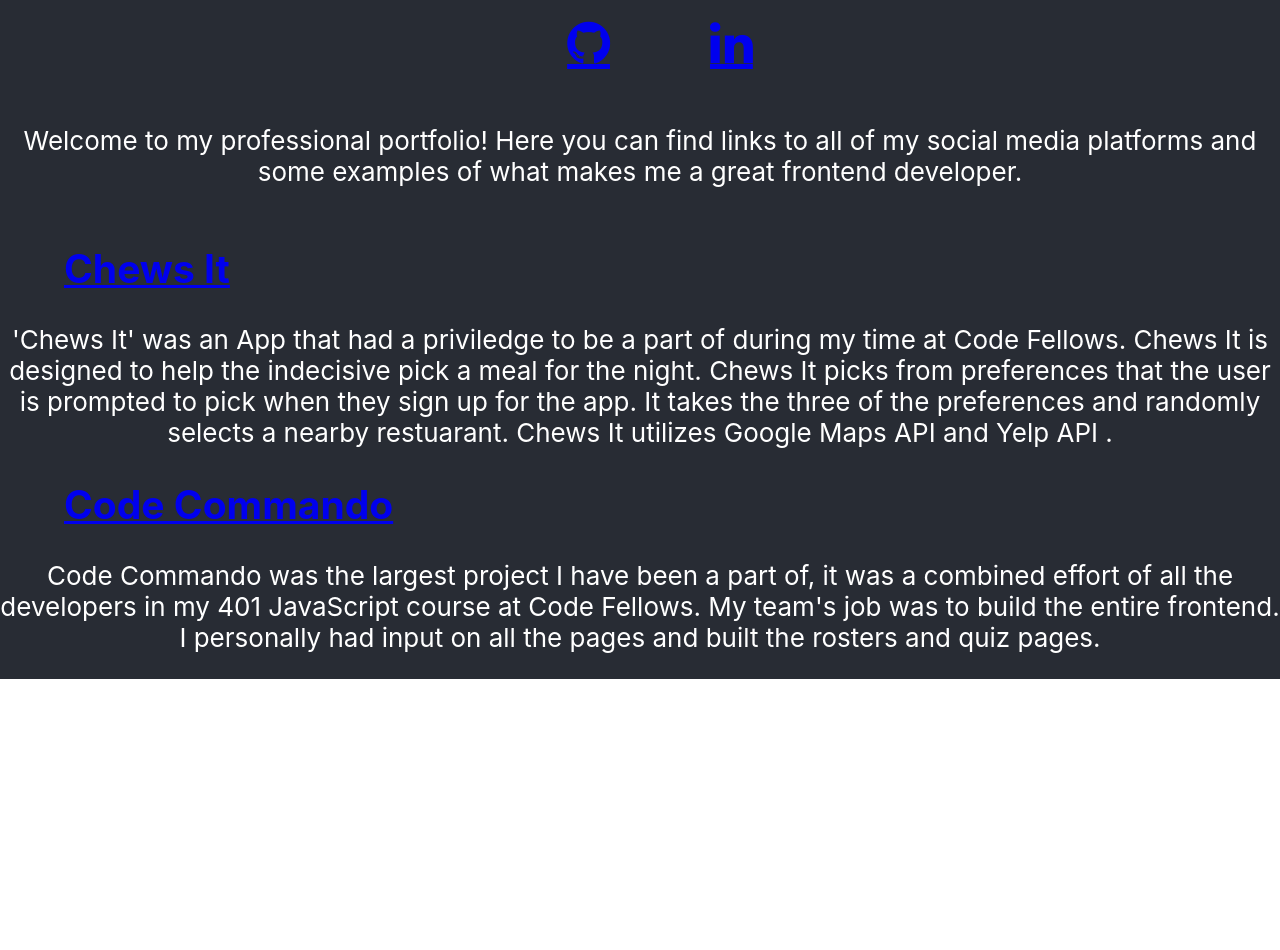
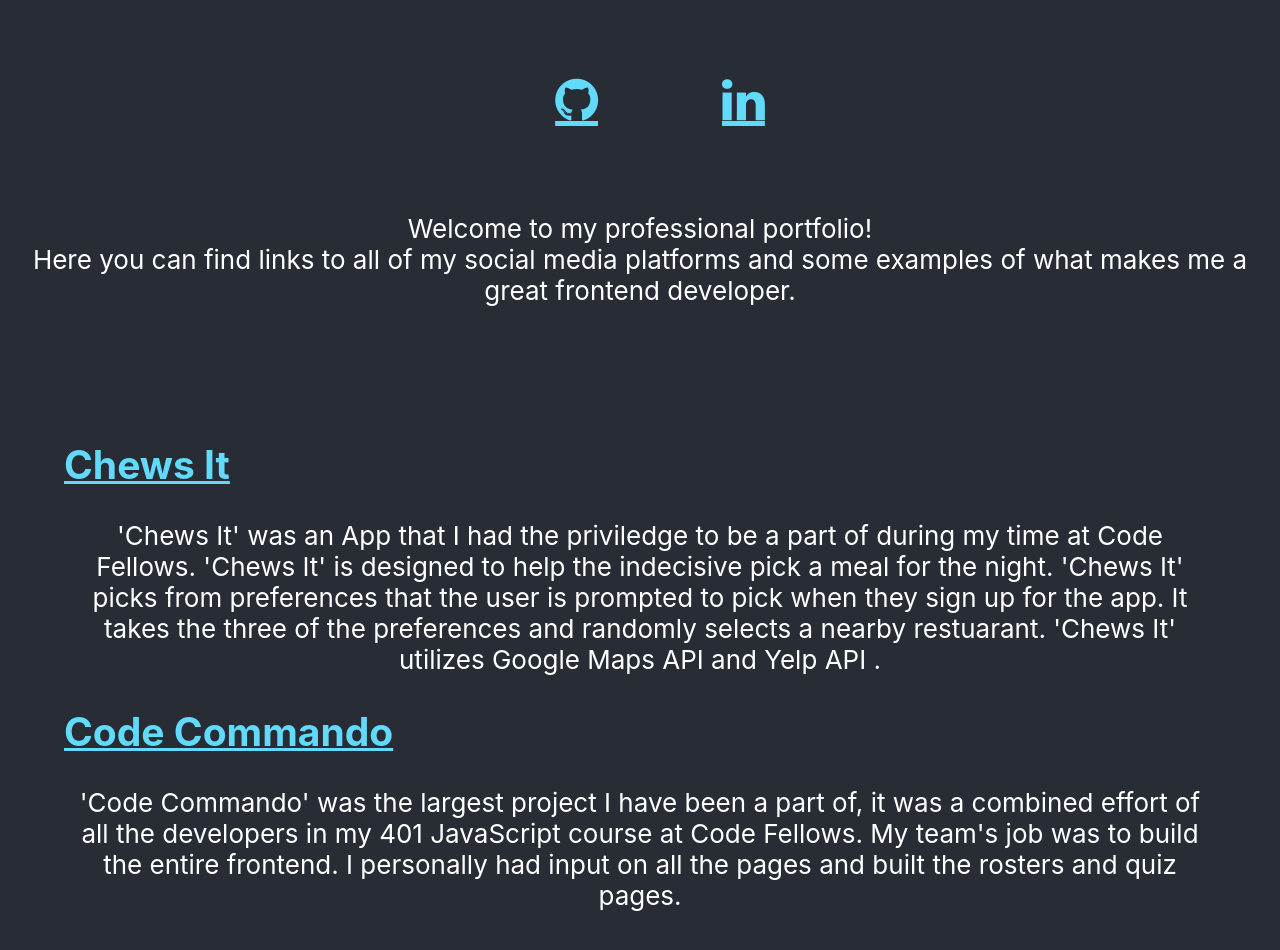
Before and after one commit to Aaronmeade92/portfolio, a React (Create React App) app: page / in a window 1280 px wide. Shown: the part 440-1390 px from the top of the page. Before the commit the page ends 1119 px from the top, so only its background shows below. Built offline with nearby package versions, Linux system fonts and the light colour scheme.

Commit message:
fixed some styling

```diff
--- a/src/components/Content.js
+++ b/src/components/Content.js
@@ -3,24 +3,31 @@ import React, {Fragment,Component} from 'react';
 
 const projects = {
     textAlign: "left",
-    paddingLeft: "5%"
+    padding: "5%"
 }
 
+const projectsText = {
+    textAlign: "center",
+}
+
+const projectLinks = {
+    color: "#61dafb",
+}
 
 class Content extends Component {
 
 
     render() {
         return (
-        <Fragment >
-            <p> Welcome to my professional portfolio! Here you can find links to all of my social media platforms and some examples of what makes me a great frontend developer.
-            </p>
-            <div className="projects">
-            <h2 style={projects}><a href="https://github.com/Chewsit/chewsit-client">Chews It</a></h2>
-            <p>'Chews It' was an App that had a priviledge to be a part of during my time at Code Fellows. Chews It is designed to help the indecisive pick a meal for the night. Chews It picks from preferences that the user is prompted to pick when they sign up for the app. It takes the three of the preferences and randomly selects a nearby restuarant. Chews It utilizes Google Maps API and Yelp API .   </p>
+        <Fragment>
+            <div style={projects}>
+            <div>
+            <h2><a style={projectLinks} href="https://github.com/Chewsit/chewsit-client">Chews It</a></h2>
+            <p style={projectsText}>'Chews It' was an App that I had the priviledge to be a part of during my time at Code Fellows. 'Chews It' is designed to help the indecisive pick a meal for the night. 'Chews It' picks from preferences that the user is prompted to pick when they sign up for the app. It takes the three of the preferences and randomly selects a nearby restuarant. 'Chews It' utilizes Google Maps API and Yelp API .   </p>
 
-            <h2 style={projects}><a href="https://github.com/code-commando/frontend">Code Commando</a></h2>
-            <p>Code Commando was the largest project I have been a part of, it was a combined effort of all the developers in my 401 JavaScript course at Code Fellows. My team's job was to build the entire frontend. I personally had input on all the pages and built the rosters and quiz pages.</p>
+            <h2><a style={projectLinks} href="https://github.com/code-commando/frontend">Code Commando</a></h2>
+            <p style={projectsText}>'Code Commando' was the largest project I have been a part of, it was a combined effort of all the developers in my 401 JavaScript course at Code Fellows. My team's job was to build the entire frontend. I personally had input on all the pages and built the rosters and quiz pages.</p>
+            </div>
             </div>
         </Fragment>
         )
--- a/src/components/Dashboard.js
+++ b/src/components/Dashboard.js
@@ -1,10 +1,16 @@
 import React, { Fragment, Component } from 'react';
 
 const iconStyle = {
-    padding: "1em",
+    padding: "5%",
     fontSize: "50px",
+    color: "#61dafb",
 }
 
+const textStyle = {
+    paddingLeft: "1em",
+    paddingRight: "1em",
+    paddingBottom: "1%",
+}
 
 class Dashboard extends Component {
 
@@ -15,9 +21,10 @@ class Dashboard extends Component {
               <div>
                 <h1>Hello, my name is Aaron Meade</h1>
                 <ul className="links">
-                    <li style={iconStyle}><a href="https://github.com/aaronmeade92" class="fa fa-github"></a></li>
-                    <li style={iconStyle}><a href="https://www.linkedin.com/in/aaron-meade/" class="fa fa-linkedin"></a></li>
+                    <li><a style={iconStyle} href="https://github.com/aaronmeade92" class="fa fa-github"></a></li>
+                    <li><a style={iconStyle} href="https://www.linkedin.com/in/aaron-meade/" class="fa fa-linkedin"></a></li>
                 </ul>
+                <p style={textStyle}> Welcome to my professional portfolio! <br/> Here you can find links to all of my social media platforms and some examples of what makes me a great frontend developer.</p>
               </div>
             </Fragment>
         )
```
